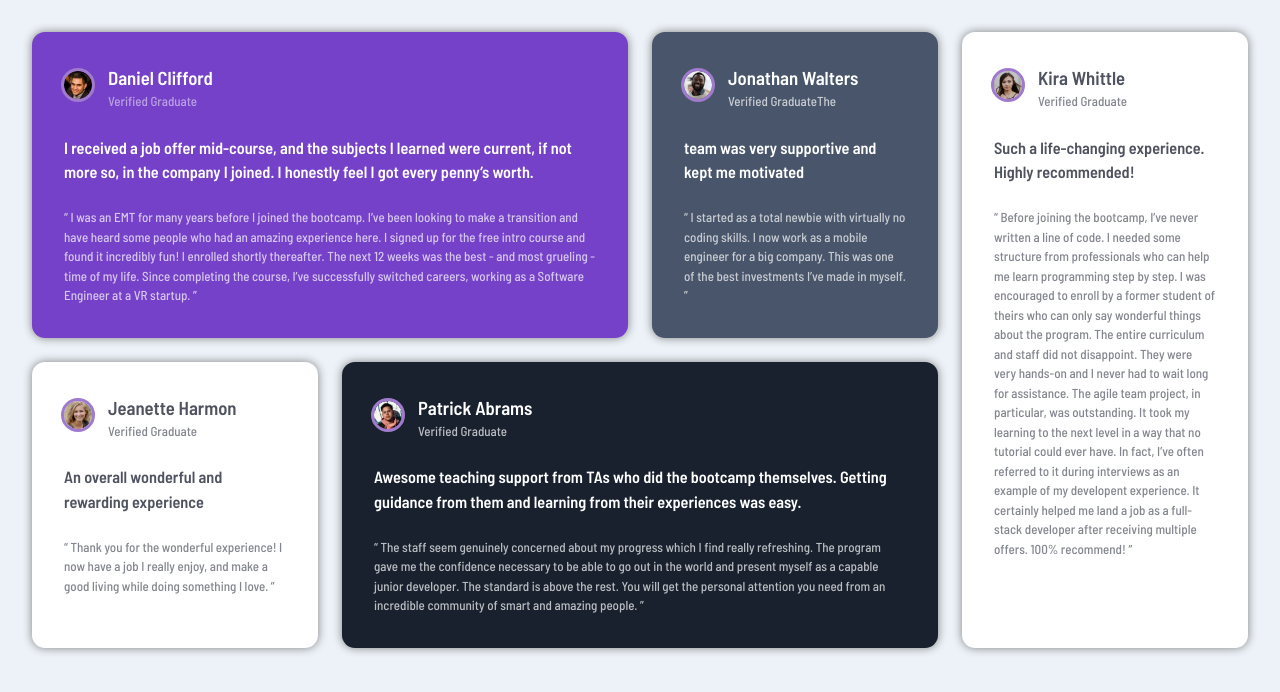
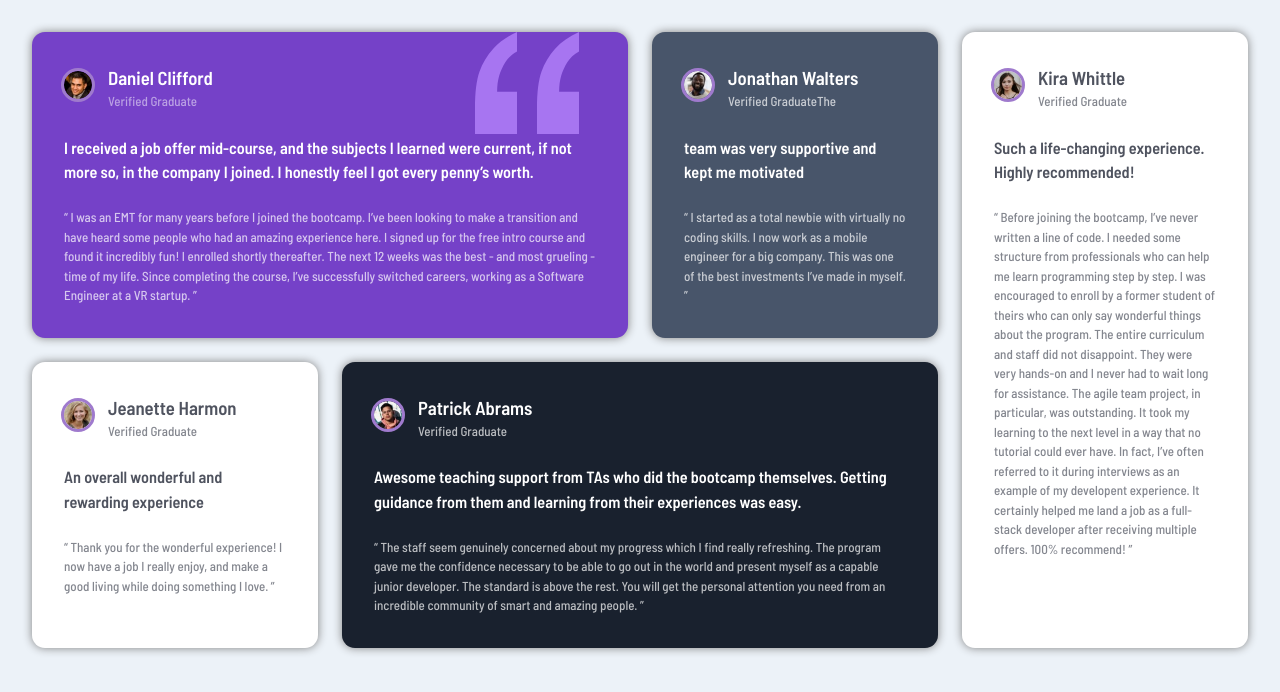
Before and after one commit to raisama21/testimonials-grid-section-main, a plain HTML site: page index.html in a window 1280 px wide. Drawn offline with Linux system fonts and the light colour scheme.

Commit message:
Update style.css

```diff
--- a/style.css
+++ b/style.css
@@ -68,6 +68,9 @@ p {
 .testimonialsitems:first-child {
   background-color: hsl(263, 55%, 52%);
   color: hsl(0, 0%, 100%);
+  background-image: url(/images/bg-pattern-quotation.svg);
+  background-repeat: no-repeat;
+  background-position: top right 10%;
 }
 
 .testimonialsitems:nth-child(2) {
```
